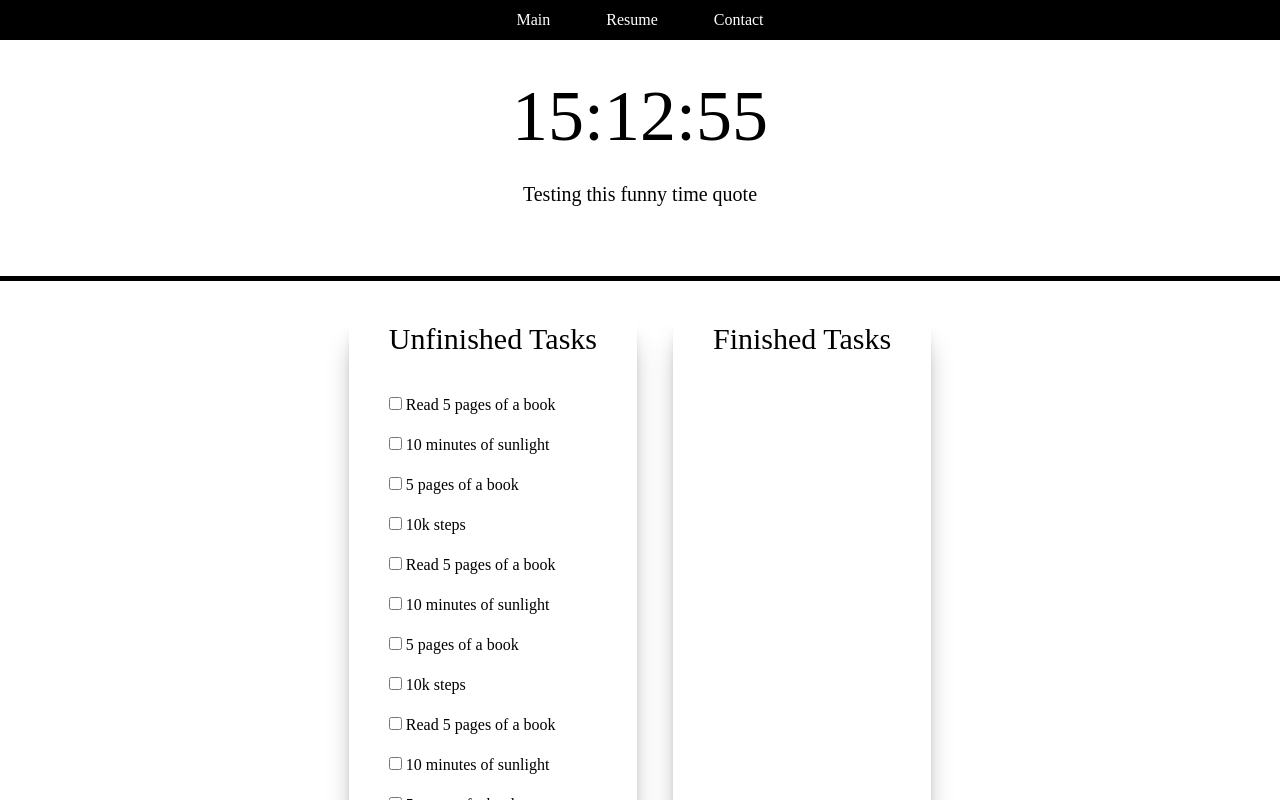
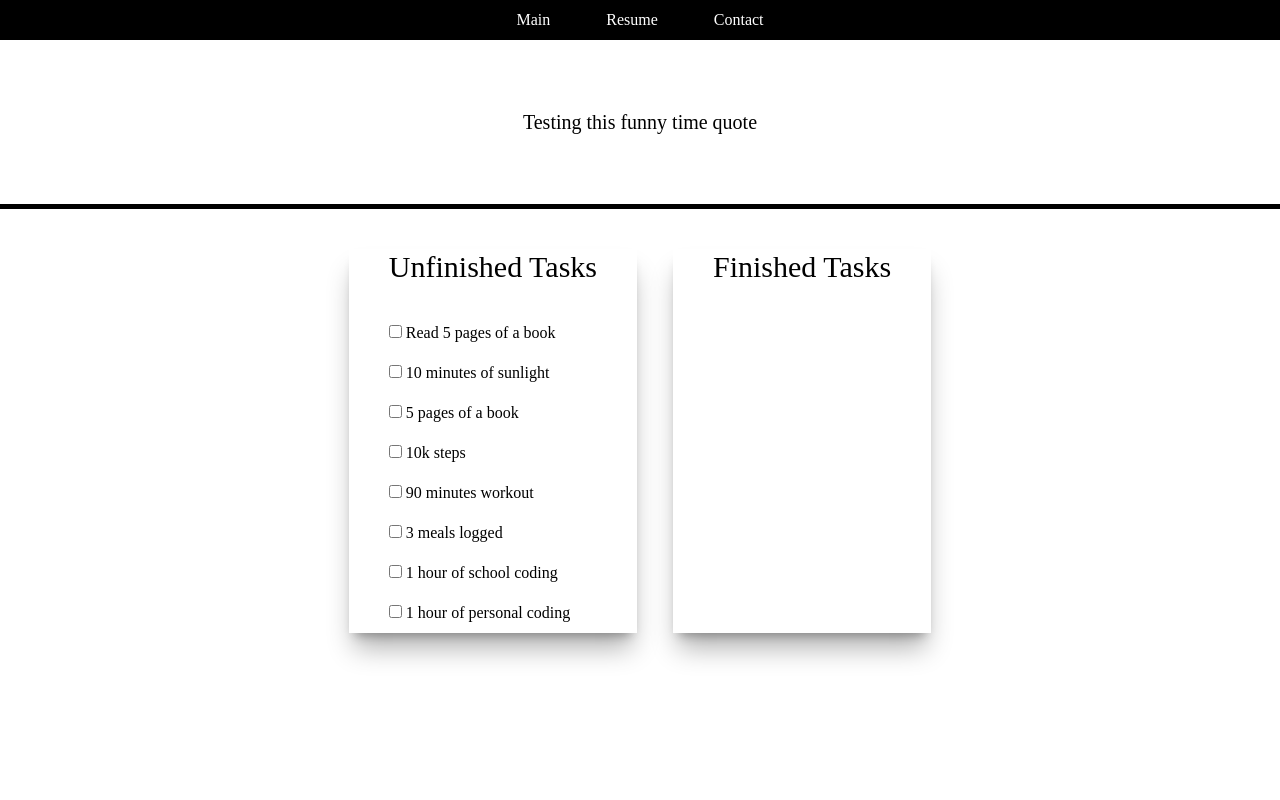
Before and after one commit to otmmn/Ot, a React (Vite) app: page / in a window 1280 px wide. Shown: the top 800 px of the page. Built offline with nearby package versions, Linux system fonts and the light colour scheme; a web font is replaced by a local one.

Commit message:
Each task was identified Panel no longer includes a timer (to be adjusted) Task control logic was finalized be to be updated later

```diff
--- /dev/null
+++ b/src/Config/ConfimrationMessages.js
@@ -0,0 +1,4 @@
+export const ConfirmationMessages = {
+  complete_task: "Are you sure you want to mark this task as complete ?",
+  uncheck_task: "Are you sure you want to uncheck this task ?",
+};
--- a/src/Config/Tasks.js
+++ b/src/Config/Tasks.js
@@ -1,66 +1,42 @@
 export let Tasks = [
   {
+    id: 1,
     name: "Read 5 pages of a book",
     isFinished: false,
   },
   {
+    id: 2,
     name: "10 minutes of sunlight",
     isFinished: false,
   },
   {
+    id: 3,
     name: "5 pages of a book",
     isFinished: false,
   },
   {
+    id: 4,
     name: "10k steps",
     isFinished: false,
   },
   {
-    name: "Read 5 pages of a book",
+    id: 5,
+    name: "90 minutes workout",
     isFinished: false,
   },
   {
-    name: "10 minutes of sunlight",
+    id: 6,
+    name: "3 meals logged",
     isFinished: false,
   },
   {
-    name: "5 pages of a book",
+    id: 7,
+    name: "1 hour of school coding",
     isFinished: false,
   },
   {
-    name: "10k steps",
-    isFinished: false,
-  },
-  {
-    name: "Read 5 pages of a book",
-    isFinished: false,
-  },
-  {
-    name: "10 minutes of sunlight",
-    isFinished: false,
-  },
-  {
-    name: "5 pages of a book",
-    isFinished: false,
-  },
-  {
-    name: "10k steps",
-    isFinished: false,
-  },
-  {
-    name: "Read 5 pages of a book",
-    isFinished: false,
-  },
-  {
-    name: "10 minutes of sunlight",
-    isFinished: false,
-  },
-  {
-    name: "5 pages of a book",
-    isFinished: false,
-  },
-  {
-    name: "10k steps",
+    id: 8,
+    name: "1 hour of personal coding  ",
     isFinished: false,
   },
 ];
--- a/src/components/Panel/Panel.jsx
+++ b/src/components/Panel/Panel.jsx
@@ -6,13 +6,11 @@ export const Panel = () => {
     return Math.floor(Math.random() * index);
   };
 
-  const { hours, minutes, seconds } = Timer;
   const { timeQuotes } = Quotes;
 
   return (
     <div>
       <div className="flex flex-col items-center justify-center height text-7xl py-10 border-b-5">
-        {hours}:{minutes}:{seconds}
         <p className="text-xl my-7">
           {timeQuotes[timeQuotesIndex(timeQuotes.length)]}
         </p>
--- a/src/components/Tasks/DisplayTasks.jsx
+++ b/src/components/Tasks/DisplayTasks.jsx
@@ -1,37 +1,71 @@
 import { useState } from "react";
 import { Tasks } from "../../Config/Tasks";
 import { useEffect } from "react";
+import { ConfirmationMessages } from "../../Config/ConfimrationMessages";
 
 export const DisplayTasks = () => {
   const [finishedTasks, setFinishedTasks] = useState([]);
   const [unfinishedTasks, setUnfinishedTasks] = useState([]);
+
+  const { complete_task, uncheck_task } = ConfirmationMessages;
 
   useEffect(() => {
     setFinishedTasks(Tasks.filter((Task) => Task.isFinished));
     setUnfinishedTasks(Tasks.filter((Task) => !Task.isFinished));
   }, []);
 
+  const handleTaskStatus = (e) => {
+    if (e.target.checked) {
+      const confirmation = confirm(complete_task);
+      if (confirmation) {
+        setFinishedTasks([...finishedTasks, Tasks[e.target.value - 1]]);
+        setUnfinishedTasks(
+          unfinishedTasks.filter((Task) => Task != Tasks[e.target.value - 1])
+        );
+      }
+    } else {
+      const confirmation = confirm(uncheck_task);
+      if (confirmation) {
+        setUnfinishedTasks([...unfinishedTasks, Tasks[e.target.value - 1]]);
+        setFinishedTasks(
+          finishedTasks.filter((Task) => Task != Tasks[e.target.value - 1])
+        );
+      }
+    }
+  };
+
   return (
     <div className="flex justify-center gap-9 py-10">
       <div className="px-10 shadow-xl/30">
         <h1 className="text-3xl">Unfinished Tasks</h1>
         <ul className="pt-7">
-          {unfinishedTasks.map((Task, key) => {
+          {unfinishedTasks.map((Task) => {
             return (
-              <li key={key} className="py-2">
-                <input type="checkbox" /> {Task.name}
+              <li key={Task.id} className="py-2">
+                <input
+                  type="checkbox"
+                  value={Task.id}
+                  onClick={handleTaskStatus}
+                />{" "}
+                {Task.name}
               </li>
             );
           })}
         </ul>
       </div>
       <div className="px-10 shadow-xl/30">
-        <h1 className="text-3xl">Finished Tasks</h1>
+        <h1 className=" text-3xl">Finished Tasks</h1>
         <ul className="pt-7">
-          {finishedTasks.map((Task, key) => {
+          {finishedTasks.map((Task) => {
             return (
-              <li key={key}>
-                <input type="checkbox" /> {Task.name}
+              <li key={Task.id} className="py-2">
+                <input
+                  type="checkbox"
+                  value={Task.id}
+                  onClick={handleTaskStatus}
+                  defaultChecked={true}
+                />{" "}
+                {Task.name}
               </li>
             );
           })}
```
Also changed, not shown: 1 other file (tests, documents, lock files or other folders).
